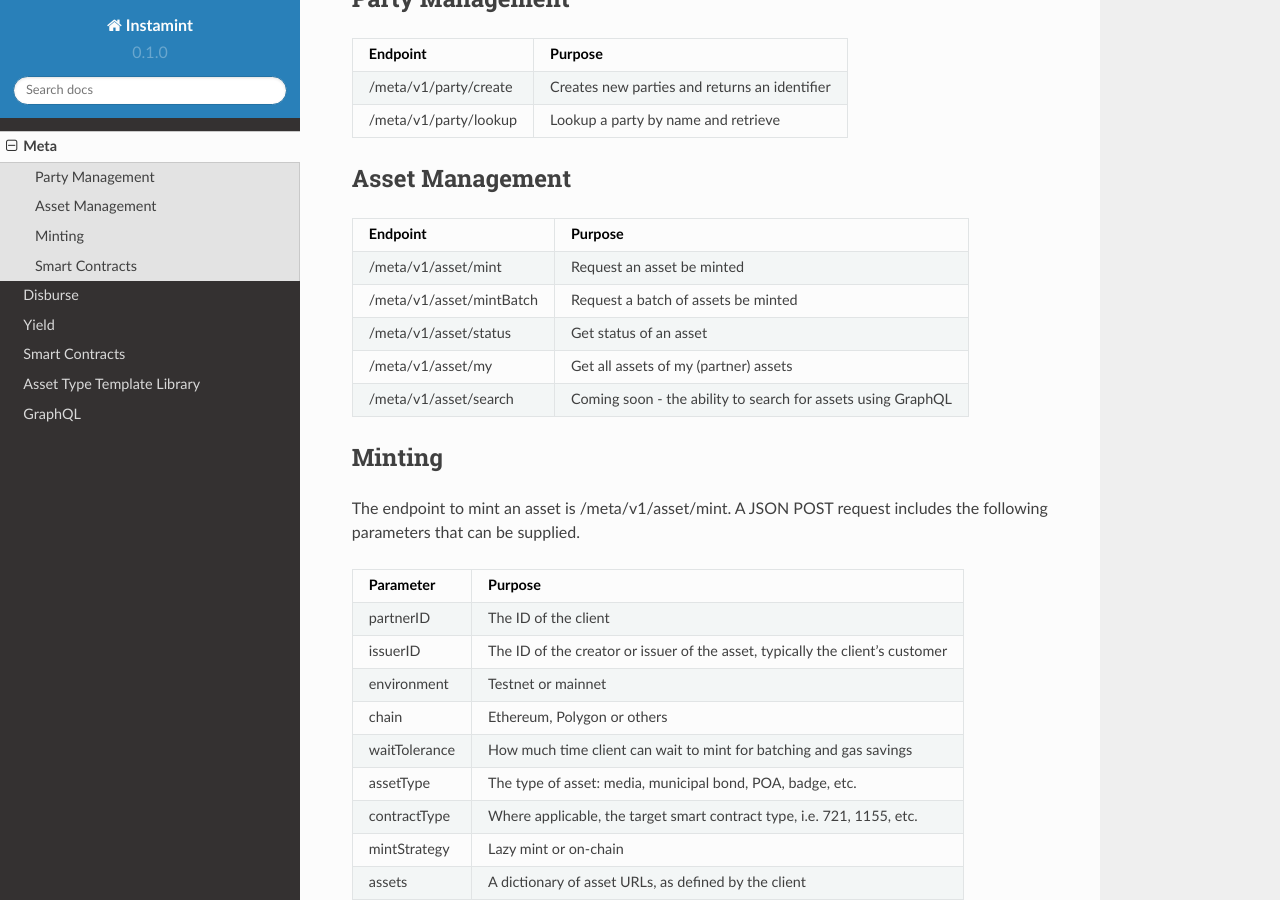
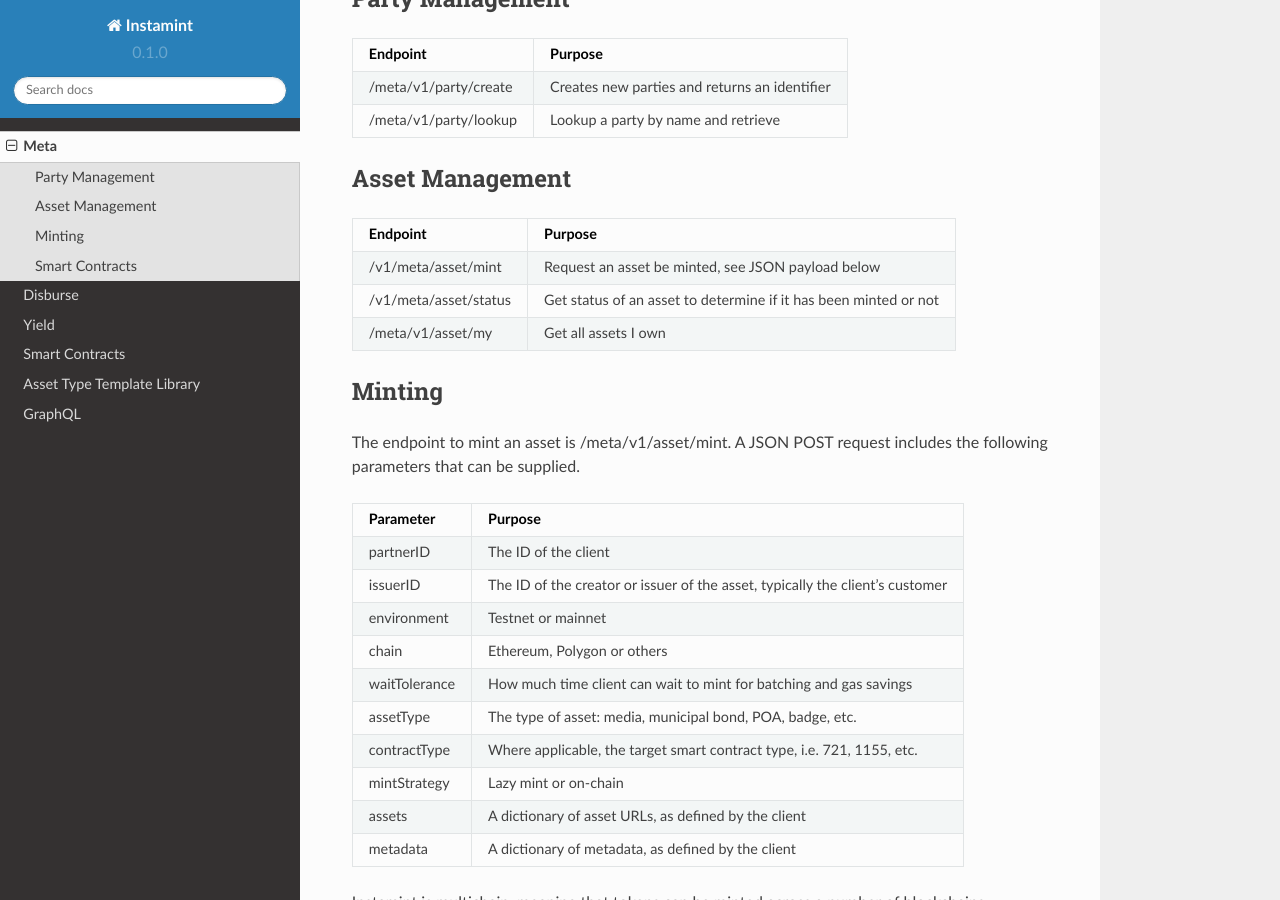
Before and after one commit to instamint/zzz-deprecated-docs, a Sphinx documentation site: the page built from docs/source/meta.rst, in a window 1280 px wide and 900 px high, scrolled down 610 px. Built offline with Sphinx 7.4.7 and the Read the Docs theme 2.0.0, drawn with Linux system fonts in a browser that asks for light colours.

Commit message:
Update meta.rst

```diff
--- a/docs/source/meta.rst
+++ b/docs/source/meta.rst
@@ -26,16 +26,13 @@
 +----------------------------+-----------------------------------------------------------------------------+
 | Endpoint                   | Purpose                                                                     |
 +============================+=============================================================================+
-| /meta/v1/asset/mint        | Request an asset be minted                                                  |
+| /v1/meta/asset/mint        | Request an asset be minted, see JSON payload below                          |
 +----------------------------+-----------------------------------------------------------------------------+
-| /meta/v1/asset/mintBatch   | Request a batch of assets be minted                                         |
+| /v1/meta/asset/status      | Get status of an asset to determine if it has been minted or not            |
 +----------------------------+-----------------------------------------------------------------------------+
-| /meta/v1/asset/status      | Get status of an asset                                                      |
+| /meta/v1/asset/my          | Get all assets I own                                                        |
 +----------------------------+-----------------------------------------------------------------------------+
-| /meta/v1/asset/my          | Get all assets of my (partner) assets                                       |
-+----------------------------+-----------------------------------------------------------------------------+
-| /meta/v1/asset/search      | Coming soon - the ability to search for assets using GraphQL                |
-+----------------------------+-----------------------------------------------------------------------------+
+
 
 Minting
 ---------------
```
